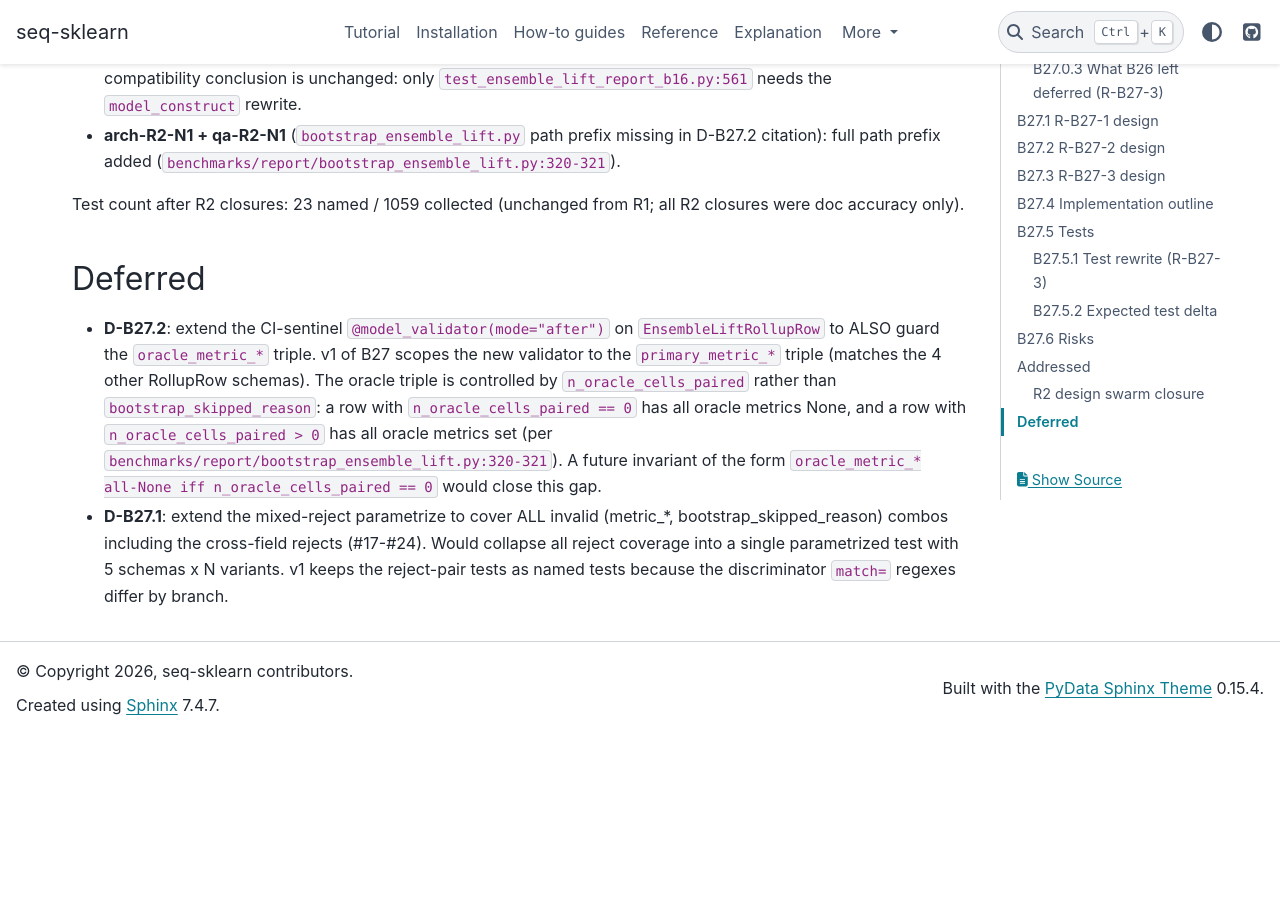
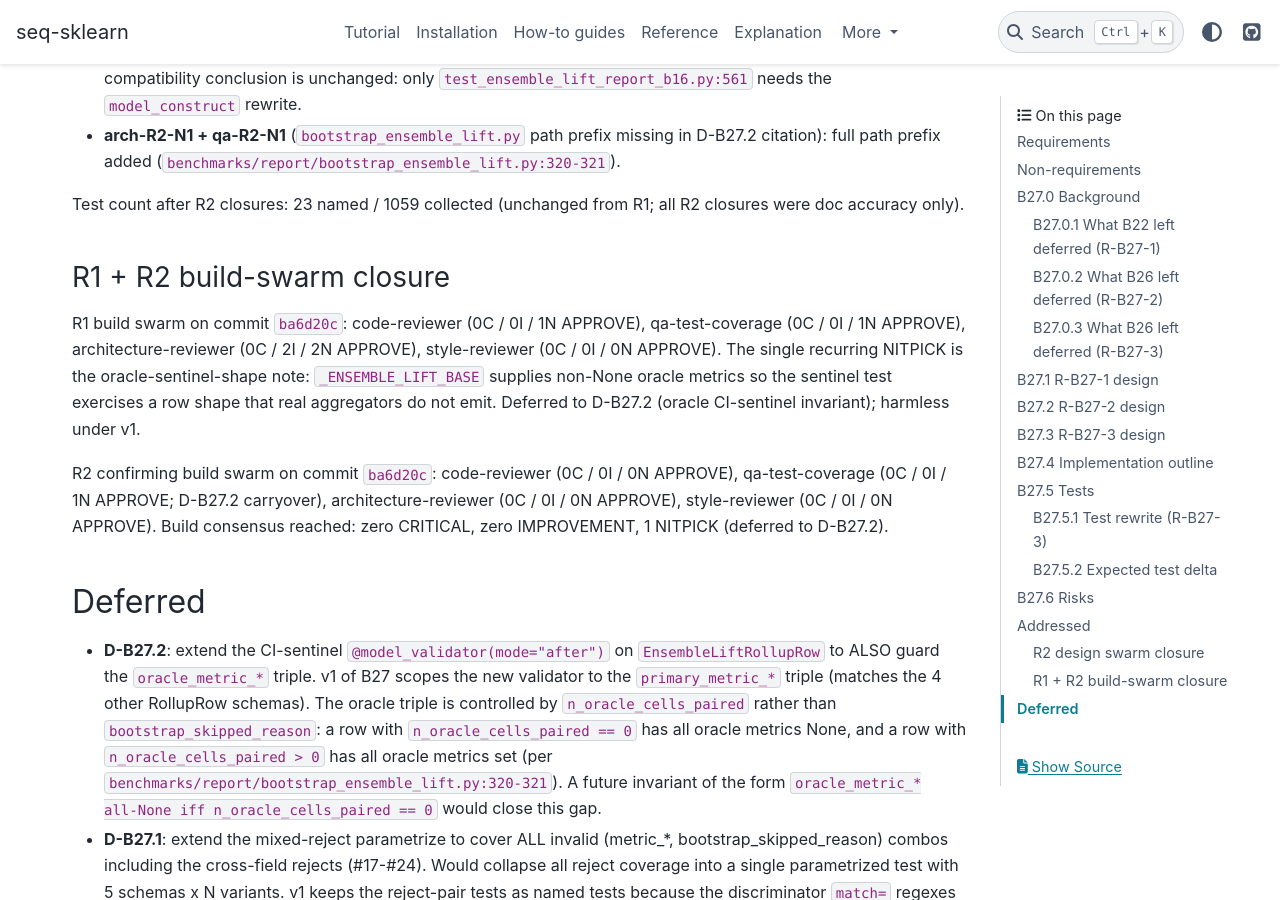
Before and after one commit to switch527/seq-sklearn, a Sphinx documentation site: the page built from docs/benchmark_suite_design_b27_delta.md, in a window 1280 px wide and 900 px high, scrolled down 7949 px. Built offline with Sphinx 7.4.7 and the PyData theme 0.15.4, drawn with Linux system fonts in a browser that asks for light colours; pages that are not in the unit, such as notebooks, are missing from menus; before the commit the page ends 8684 px from its top, so only the background shows below that.

Commit message:
docs(B27): record build R1 + R2 swarm consensus
R1 build swarm + R2 confirming build swarm both APPROVE.
Single recurring NIT (oracle-sentinel-shape) deferred to
D-B27.2; no other findings.

Co-Authored-By: Claude Opus 4.7 (1M context) <noreply@anthropic.com>

```diff
--- a/docs/benchmark_suite_design_b27_delta.md
+++ b/docs/benchmark_suite_design_b27_delta.md
@@ -341,6 +341,24 @@ Test count after R2 closures: 23 named / 1059 collected
 (unchanged from R1; all R2 closures were doc accuracy
 only).
 
+### R1 + R2 build-swarm closure
+
+R1 build swarm on commit `ba6d20c`: code-reviewer (0C / 0I /
+1N APPROVE), qa-test-coverage (0C / 0I / 1N APPROVE),
+architecture-reviewer (0C / 2I / 2N APPROVE), style-reviewer
+(0C / 0I / 0N APPROVE). The single recurring NITPICK is the
+oracle-sentinel-shape note: `_ENSEMBLE_LIFT_BASE` supplies
+non-None oracle metrics so the sentinel test exercises a
+row shape that real aggregators do not emit. Deferred to
+D-B27.2 (oracle CI-sentinel invariant); harmless under v1.
+
+R2 confirming build swarm on commit `ba6d20c`: code-reviewer
+(0C / 0I / 0N APPROVE), qa-test-coverage (0C / 0I / 1N
+APPROVE; D-B27.2 carryover), architecture-reviewer (0C / 0I
+/ 0N APPROVE), style-reviewer (0C / 0I / 0N APPROVE). Build
+consensus reached: zero CRITICAL, zero IMPROVEMENT, 1
+NITPICK (deferred to D-B27.2).
+
 ## Deferred
 
 - **D-B27.2**: extend the CI-sentinel
```
